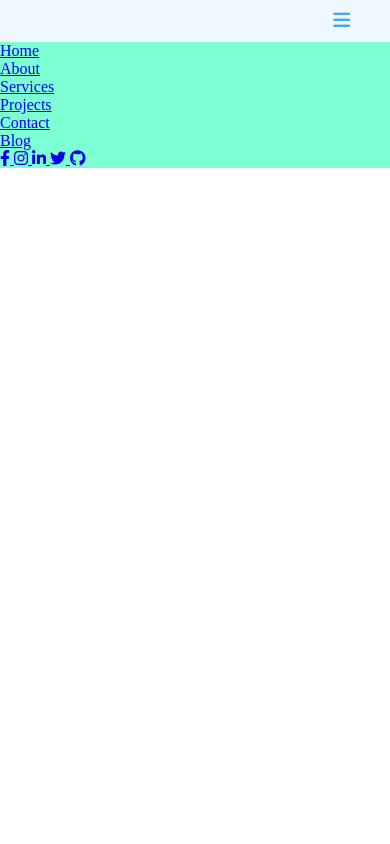
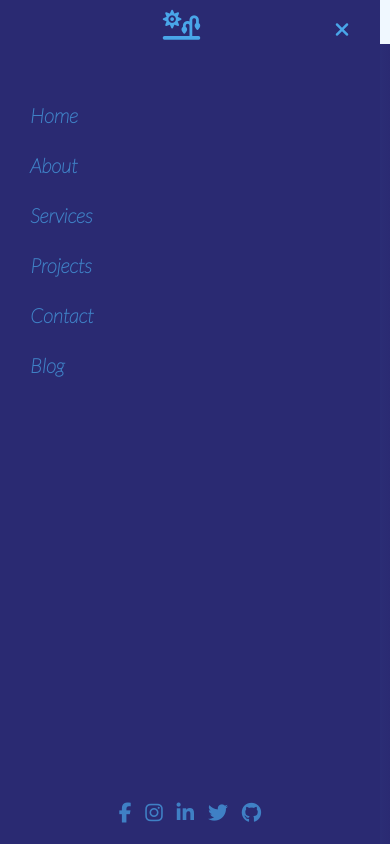
Before and after one commit to HamzaBashir123/Sidebar, a plain HTML site: page index.html in a window 390 px wide. Both pictures are taken after a click on the button 341 px from the left and 21 px from the top of the page. Drawn offline with nearby package versions, Linux system fonts and the light colour scheme.

Commit message:
Complete

```diff
--- a/app.js
+++ b/app.js
@@ -0,0 +1,14 @@
+const sideBar = document.querySelector('.sideBar');
+const menuBtn = document.querySelector('.menuBtn');
+const cross = document.querySelector('.cross');
+
+
+
+menuBtn.addEventListener('click', () => {
+    console.log("hello")
+    sideBar.classList.toggle('showSidebar')
+});
+
+cross.addEventListener('click', () => {
+    sideBar.classList.remove('showSidebar')
+})
--- a/index.html
+++ b/index.html
@@ -1,41 +1,61 @@
 <!DOCTYPE html>
 <html lang="en">
   <head>
-    <meta charset="UTF-8">
-    <meta http-equiv="X-UA-Compatible" content="IE=edge">
-    <meta name="viewport" content="width=device-width, initial-scale=1.0">
-    <link rel="stylesheet" href="style.css">
+    <meta charset="UTF-8" />
+    <meta http-equiv="X-UA-Compatible" content="IE=edge" />
+    <meta name="viewport" content="width=device-width, initial-scale=1.0" />
+    <link rel="stylesheet" href="style.css" />
 
     <!-- Font-Awesome-Icons -->
-<link rel="stylesheet" href="https://cdnjs.cloudflare.com/ajax/libs/font-awesome/6.2.1/css/all.min.css"
+    <link
+      rel="stylesheet"
+      href="https://cdnjs.cloudflare.com/ajax/libs/font-awesome/6.2.1/css/all.min.css"
       integrity="sha512-MV7K8+y+gLIBoVD59lQIYicR65iaqukzvf/nwasF0nqhPay5w/9lJmVM2hMDcnK1OnMGCdVK+iQrJ7lzPJQd1w=="
-    crossorigin="anonymous" referrerpolicy="no-referrer" />
+      crossorigin="anonymous"
+      referrerpolicy="no-referrer"
+    />
 
     <!-- BoxIcons  -->
-<link rel="stylesheet" href="https://unpkg.com/boxicons@latest/css/boxicons.min.css">
+    <link
+      rel="stylesheet"
+      href="https://unpkg.com/boxicons@latest/css/boxicons.min.css"
+    />
+    <link rel="preconnect" href="https://fonts.googleapis.com" />
+    <link rel="preconnect" href="https://fonts.gstatic.com" crossorigin />
+    <link
+      href="https://fonts.googleapis.com/css2?family=Lato:ital,wght@1,100&display=swap"
+      rel="stylesheet"
+    />
     <title>Sidebar</title>
   </head>
   <body>
     <div class="mainDiv">
       <nav class="navigation">
-
         <div class="toggleBtn">
           <button class="menuBtn">
             <i class="fa-solid fa-bars"></i>
           </button>
         </div>
       </nav>
+
+
+
       <div class="sideBar">
-            <ul class="sideMernu">
+        <div class="upperSideBar">
+          <div class="animationLogo">
+            <i class=" logoSideBar fa-solid fa-sun-plant-wilt"></i>
+          </div>
+          <div class="cross"><i class="fa-solid fa-xmark"></i></div>
+        </div>
+        <ul class="sideMenu">
           <li><a href="#">Home</a></li>
           <li><a href="#">About</a></li>
           <li><a href="#">Services</a></li>
           <li><a href="#">Projects</a></li>
           <li><a href="#">Contact</a></li>
           <li><a href="#">Blog</a></li>
-
         </ul>
-        </div>
+        <div class="lastDiv">
         <div class="sdbrIcn col-12 m-0 p-0">
           <a href="#">
             <i class="fa-brands fa-facebook-f"></i>
@@ -53,11 +73,16 @@
             <i class="fa-brands fa-github"></i>
           </a>
         </div>
+    </div>
+      </div>
 
 
 
     </div>
-
+    <script
+      src="https://kit.fontawesome.com/2563e3ffea.js"
+      crossorigin="anonymous"
+    ></script>
     <script src="app.js"></script>
   </body>
 </html>
--- a/style.css
+++ b/style.css
@@ -2,25 +2,270 @@
     margin: 0;
     padding: 0;
     box-sizing: border-box;
+    font-family: 'Lato', sans-serif;
+
+
 }
+
 :root{
     --blue : #49a6e9;
+    --darkblue : #2A2A72;
 
 }
 .mainDiv{
-    background-color: aquamarine;
+    background-image: linear-gradient(to left , var(--darkblue) , var(--blue));
+    height: 100vh;
+    overflow-y: hidden;
+    position: relative;
+    padding: 0;
+
+
 }
+
+
 .navigation{
     background-color: aliceblue;
     display: flex;
     justify-content: end;
     padding-right: 30px;
+    /* border: 2px solid rebeccapurple; */
+
+
 }
 .menuBtn{
-    padding: 10px;
-    font-size: larger;
+    padding: 15px 30px 15px 0px;
+    font-size: 30px;
     color: var(--blue);
     border: none;
     background-color: transparent;
+    transition: 0.5s;
+    animation: toggleAnimation 1s ease-in 0s infinite alternate forwards;
+    /* border: 2px solid rebeccapurple; */
 
 }
+.menuBtn:hover{
+    cursor: pointer;
+}
+
+@keyframes toggleAnimation {
+    0%{
+        transform: scale(1);
+    }
+    100%{
+        transform: scale(1.3);
+        color: --;
+    }
+}
+.sideBar{
+    position: absolute;
+    top: 0;
+    left: 0;
+    /* border: 2px solid rebeccapurple; */
+    width: 380px;
+    height: 100vh;
+    background-color: var(--darkblue);
+    transform: translateX(-100%);
+    transition: 0.3s linear;
+
+}
+
+.showSidebar{
+    transform: translateX(0%) !important;
+}
+.sdbrIcn{
+    position: absolute;
+    bottom: 0;
+    margin-bottom: 20px;
+    /* border: 2px solid rebeccapurple; */
+
+
+
+
+
+
+
+}
+.sdbrIcn a{
+    color: var(--blue);
+    text-decoration: none;
+    font-size: 30px;
+    font-weight: bold;
+    padding: 5px;
+    opacity: 0.7;
+
+
+}
+.lastDiv{
+    display: flex;
+    justify-content: center;
+}
+.sdbrIcn a:hover{
+
+
+    font-size: 35px;
+    font-weight: bolder;
+    opacity: 1;
+
+}
+
+@keyframes logoanimation {
+    0%{
+        transform: translateX(200%)
+    }
+    100%{
+        transform: rotate(0deg);
+    }
+}
+.sideMenu{
+    margin-top: 50px;
+    margin-left: 30px;
+
+}
+.sideMenu a{
+    color: var(--blue);
+    text-decoration: none;
+    font-size: 30px;
+    font-weight: bold;
+    line-height: 50px;
+    opacity: 0.7;
+
+
+
+}
+.sideMenu li{
+    list-style: none;
+
+}
+.sideMenu a:hover{
+
+    font-size: 35px;
+    opacity: 1;
+
+}
+.animationLogo{
+    /* border: 2px solid rebeccapurple; */
+    width: 80%;
+
+
+}
+
+.logoSideBar{
+    color:var(--blue);
+    font-size: 40px;
+    /* background-color: #2A2A72; */
+    padding: 9px 0px 0px 30px;
+    animation: logoanimation 0.8s ease-in 0s infinite alternate ;
+    background-color: transparent;
+    /* border: 2px solid rebeccapurple; */
+    cursor: pointer;
+
+}
+.upperSideBar{
+    display: flex;
+    /* border: 2px solid rebeccapurple; */
+    justify-content: space-between;
+
+}
+.cross{
+    width: 20%;
+    /* border: 2px solid rebeccapurple; */
+    display: flex;
+    justify-content: center;
+    align-items: center;
+    font-weight: bolder;
+    color: var(--blue);
+    font-size: 30px;
+    cursor: pointer;
+    margin-top: 20px;
+
+
+
+
+}
+
+.cross i {
+    transition: 0.2s;
+
+}
+.cross i:hover {
+    transform: rotate(180deg);
+}
+
+@media only screen and (max-width:500px){
+
+    .menuBtn{
+        padding: 10px 5px 10px 0px;
+        font-size: 20px;
+        color: var(--blue);
+        border: none;
+        background-color: transparent;
+        transition: 0.5s;
+        animation: toggleAnimation 1s ease-in 0s infinite alternate forwards;
+    }
+
+
+
+
+    .sdbrIcn a{
+        font-size: 20px;
+    }
+
+    .sdbrIcn a:hover{
+        font-size: 25px;
+
+    }
+
+    .sideMenu{
+        margin-top: 50px;
+        margin-left: 30px;
+
+    }
+    .sideMenu a{
+        font-size: 20px;
+        font-weight: bold;
+
+
+    }
+
+    .sideMenu a:hover{
+
+        font-size: 25px;
+        opacity: 1;
+
+    }
+    .animationLogo{
+        /* border: 2px solid rebeccapurple; */
+        width: 80%;
+
+
+    }
+
+    .logoSideBar{
+        font-size: 30px;
+        /* background-color: #2A2A72; */
+        padding: 10px 0px 0px 30px;
+
+
+    }
+    .upperSideBar{
+        display: flex;
+        /* border: 2px solid rebeccapurple; */
+        justify-content: space-between;
+
+    }
+    .cross{
+        width: 20%;
+        /* border: 2px solid rebeccapurple; */
+        display: flex;
+        justify-content: center;
+        align-items: center;
+        font-weight: bolder;
+        color: var(--blue);
+        font-size: 20px;
+
+    }
+
+
+
+
+}
```
Lines whose indentation alone changed are shown as unchanged.
